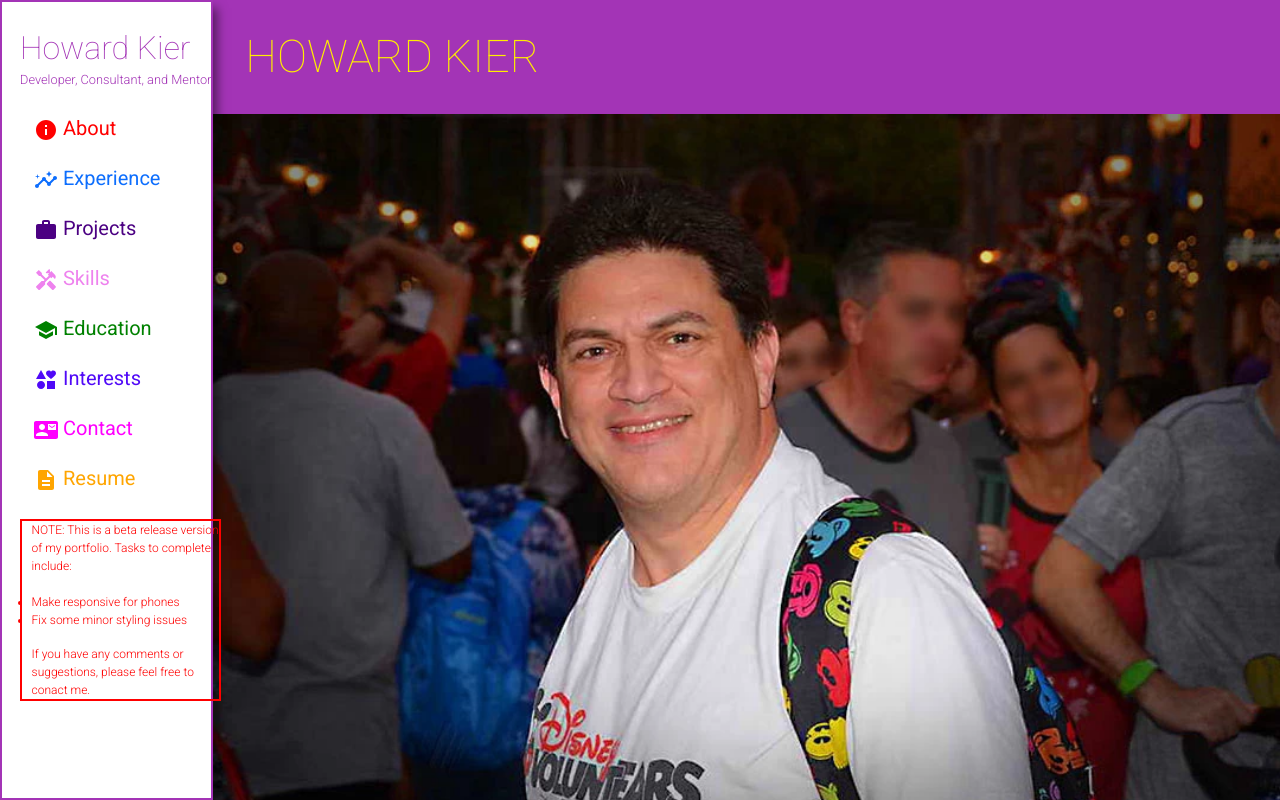
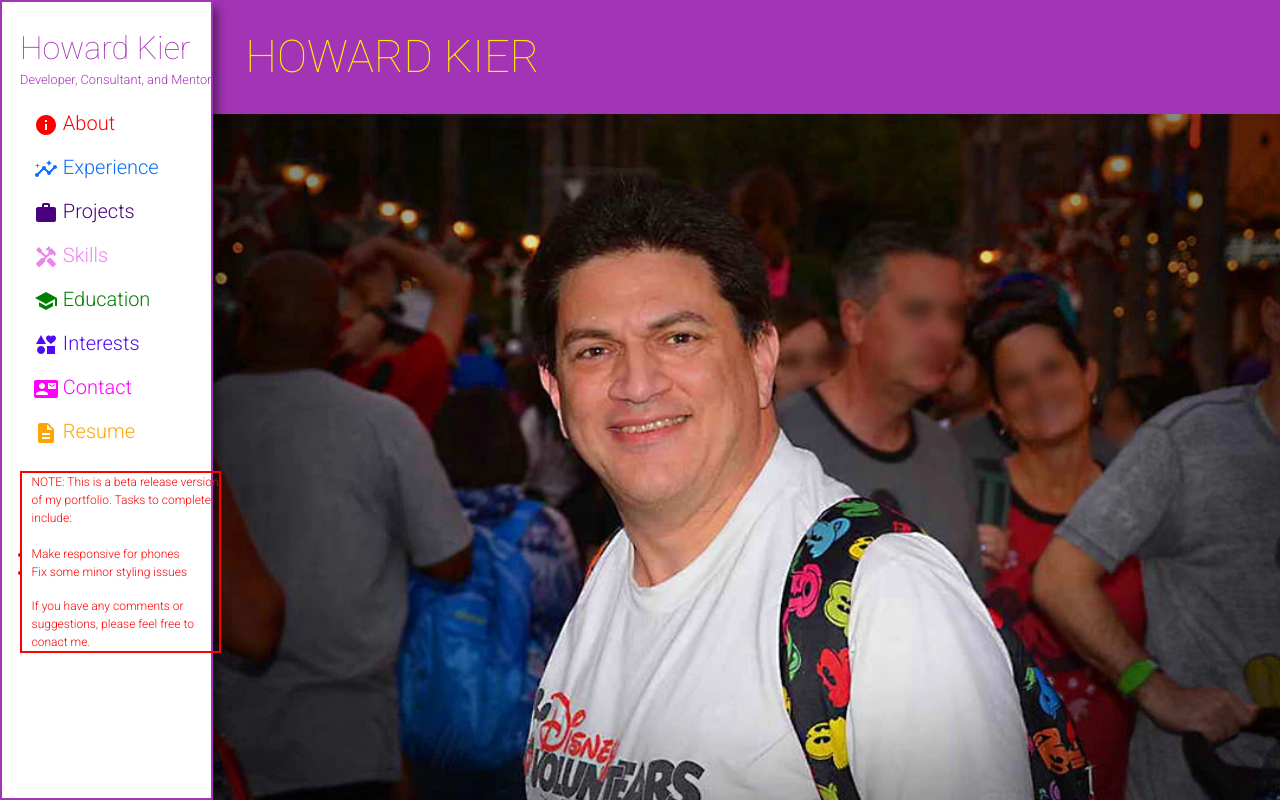
Before and after one commit to hkier/resume, a React (Create React App) app: page / in a window 1280 px wide. Built offline with nearby package versions, Linux system fonts and the light colour scheme.

Commit message:
Finally able to scroll with a custom scroll!

```diff
--- a/public/index.html
+++ b/public/index.html
@@ -1,5 +1,5 @@
 <!DOCTYPE html>
-<html lang="en">
+<html lang="en" id="portfolio">
 
 <head>
   <meta charset="utf-8" />
--- a/src/App.css
+++ b/src/App.css
@@ -341,7 +341,7 @@ f1 {
   font-weight: 200;
 }
 
-f3 {
+.f3 {
   font-size: 1.25rem;
   font-weight: 300;
   line-height: .9375rem;
--- a/src/components/Header.js
+++ b/src/components/Header.js
@@ -37,7 +37,7 @@ export default function Header() {
     const [isOpen, setIsOpen] = useState(false);
 
     const closeNav = () => {
-        console.log('closeNav', isOpen,  isNavOpen);
+        console.log('closeNav', isOpen, isNavOpen);
         if (isNavOpen) {
             setIsOpen(!isOpen);
             toggleNav();
@@ -52,7 +52,7 @@ export default function Header() {
 
 
     return (
-        <div className="navStyle" >
+
         <Row className='header' xs={12} sm={2}>
 
             <div >
@@ -61,24 +61,17 @@ export default function Header() {
                         <f6 >Developer, Consultant, and Mentor</f6></HashLink>
 
                 </div>
-
-
-
                 <div className='menuicon'>
                     {isSmallScreen ? (
                         <>
                             <button onClick={toggleNav} className='button'>{isNavOpen ? <CloseIcon /> : <MenuIcon />}</button>
-                                {isNavOpen && <Sidebar toggleNav={toggleNav} isSmallScreen={isSmallScreen}/>}
+                            {isNavOpen && <Sidebar toggleNav={toggleNav} isSmallScreen={isSmallScreen} />}
                         </>
-                        ) : (
-                            <Sidebar />
-
-                        )}
+                    ) : (<Sidebar />)}
                     {isSmallScreen ? ("") : (<Comments />)}
                 </div>
             </div>
 
         </Row>
-        </div>
     )
 }
--- a/src/components/Sidebar.js
+++ b/src/components/Sidebar.js
@@ -37,78 +37,81 @@ export default function Sidebar({ toggleNav, isSmallScreen }) {
     toggleNav = (toggleNav) ? toggleNav : nop;
 
     const handleScroll = (targetRef) => {
-        if (targetRef.id) {
-          const yOffset = targetRef.offsetTop-112;
-          targetRef.scroll({ top: yOffset, left:0, behavior: 'smooth' });
+        const elementId = targetRef.id;
+        const content = document.getElementById(elementId);
+      content.scrollIntoView({ behavior: 'smooth' });
+        // if (targetRef.id) {
+        //     const yOffset = targetRef.offsetTop - 112;
+        //     window.scroll({ top: yOffset, left: 0, behavior: 'smooth' });
 
-        console.log('handleScroll', targetRef, targetRef.id, targetRef.offsetTop,yOffset);
-     } };
+        //     console.log('handleScroll', targetRef, targetRef.id, targetRef.offsetTop, yOffset);
+        // }
+    };
 
 
     return (
-        <div className={` ${isSmallScreen ? 'sidebar open' : ''}`}>
-            <ul className='nobullet'>
+        <ul className={` ${isSmallScreen ? 'nobullet sidebar open' : 'nobullet'}`}>
 
-                <div className='navStyle'>
-                    <li className='f3'>
+
+            <li className='f3 navStyle'>
                 <HashLink
                     smooth to="#about" onClick={handleToggleNav} className='aboutStyle'><AboutIcon fontSize='medium' /> About
 
 
                 </HashLink>
             </li>
-                </div>
 
-                <div className='navStyle'>
-                    <li className='f3'>
+
+
+            <li className='f3 navStyle'>
                 <HashLink
                     smooth to="#experience" onClick={handleToggleNav} scroll={handleScroll} className='experienceStyle'><ExperienceIcon fontSize='medium' /> Experience</HashLink>
             </li>
-                </div>
 
-                <div className='navStyle'>
-                    <li className='f3'>
+
+
+            <li className='f3 navStyle'>
                 <HashLink
                     smooth to="#projects" onClick={handleToggleNav} className='projectsStyle'><ProjectsIcon fontSize='medium' /> Projects
                 </HashLink>
             </li>
-                </div>
 
-                <div className='navStyle'>
-                    <li className='f3'>
+
+
+            <li className='f3 navStyle'>
                 <HashLink
                     smooth to="#skills" onClick={handleToggleNav} className='skillsStyle'> <SkillsIcon fontSize='medium' /> Skills</HashLink>
             </li>
-                </div>
 
-                <div className='navStyle'>
-                    <li className='f3'>
+
+
+            <li className='f3 navStyle'>
                 <HashLink
                     smooth to="#education" onClick={handleToggleNav} className='educationStyle'><EducationIcon fontSize='medium' /> Education</HashLink>
             </li>
-                </div>
 
-                <div className='navStyle'>
-                    <li className='f3'>
+
+
+            <li className='f3 navStyle'>
                 <HashLink
                     smooth to="#interests" onClick={handleToggleNav} className='interestsStyle'><InterestsIcon fontSize='medium' /> Interests</HashLink>
             </li>
-                </div>
 
-                <div className='navStyle'>
-                    <li className='f3'>
+
+
+            <li className='f3 navStyle'>
                 <HashLink
                     smooth to="#contact" onClick={handleToggleNav} className='contactStyle'><ContactMailIcon fontSize='medium' /> Contact</HashLink>
             </li>
-                </div>
 
-                <div className='navStyle'>
-                    <li className='f3'>
+
+
+            <li className='f3 navStyle'>
                 <HashLink
                     smooth to="#resume" onClick={handleToggleNav} className='resumeStyle'> <ResumeIcon fontSize='medium' /> Resume</HashLink>
             </li>
-                </div>
+
         </ul >
-        </div >
+
     )
 }
```
Lines whose indentation alone changed are shown as unchanged.
